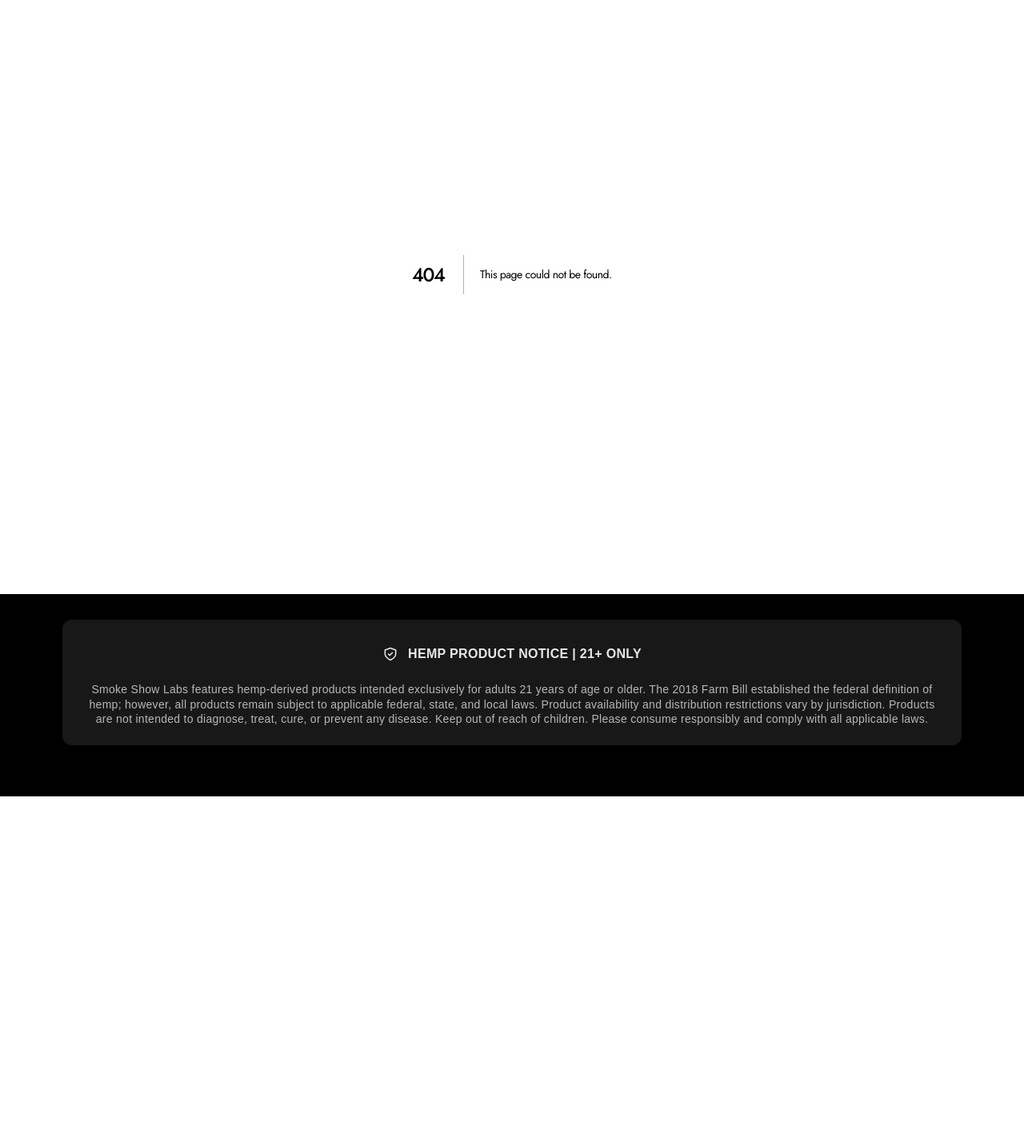
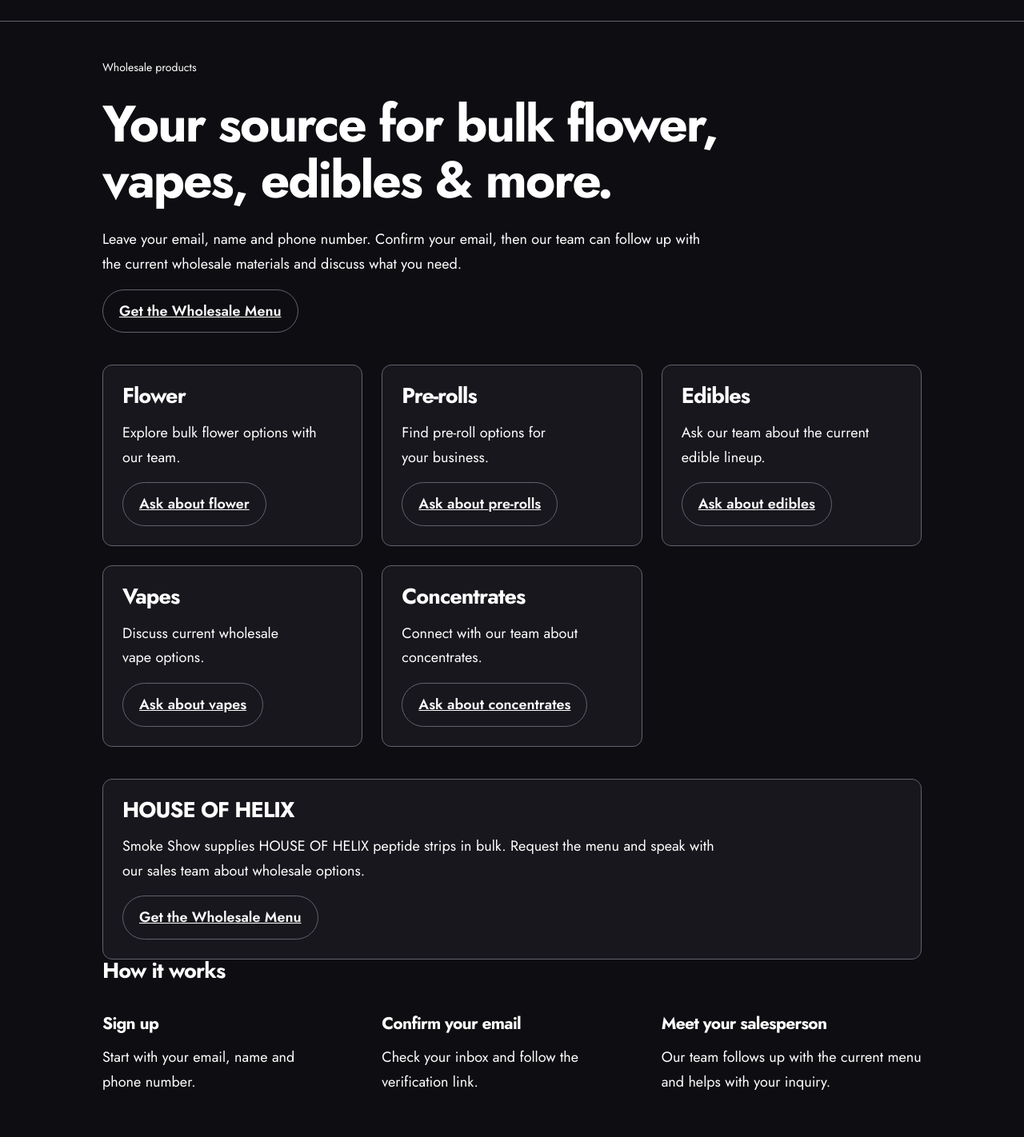
Before and after one commit to ErikWilliams-dev40/smokeshow_rework, a Next.js app: page /wholesale-products in a window 1280 px wide. Before the commit this address had no page. Shown: the part 89-1511 px from the top of the page at 80% size. Before the commit the page ends 1085 px from the top, so only its background shows below. Built offline with nearby package versions, Linux system fonts and the light colour scheme.

Commit message:
feat: publish approved wholesale categories and inquiry links (#99)

```diff
--- /dev/null
+++ b/src/app/wholesale-products/page.tsx
@@ -0,0 +1,57 @@
+import Link from 'next/link'
+import { categories, signupCopy, steps } from '@/content/wholesale'
+import { splash } from '@/content/splash'
+import { InterestLink } from '@/components/wholesale/InterestLink'
+import { PublicShell } from '@/components/public/PublicShell'
+import { Breadcrumbs } from '@/components/public/Breadcrumbs'
+import { publicBreadcrumbs } from '@/domain/breadcrumbs'
+import { pageMetadata } from '@/server/seo/metadata'
+import styles from '@/components/public/Public.module.css'
+export function generateMetadata() {
+  return pageMetadata('/wholesale-products', 'Wholesale products', splash.subheadline)
+}
+export default function WholesaleProductsPage() {
+  const crumbs = publicBreadcrumbs('/wholesale-products', 'Wholesale products')
+  return (
+    <PublicShell>
+      <main className={styles.page}>
+        <Breadcrumbs items={crumbs} />
+        <h1>{splash.subheadline}</h1>
+        <p>{signupCopy.introduction}</p>
+        <Link className={styles.cta} href="/wholesale">
+          Get the Wholesale Menu
+        </Link>
+        <div className={styles.grid}>
+          {categories.map((category) => (
+            <section className={styles.card} key={category.title}>
+              <h2>{category.title}</h2>
+              <p>{category.detail}</p>
+              <InterestLink interest={category.interest} className={styles.cta}>
+                Ask about {category.title.toLowerCase()}
+              </InterestLink>
+            </section>
+          ))}
+        </div>
+        <section className={styles.card}>
+          <h2>HOUSE OF HELIX</h2>
+          <p>{signupCopy.helix}</p>
+          <InterestLink interest="HOUSE OF HELIX Peptide Strips" className={styles.cta}>
+            Get the Wholesale Menu
+          </InterestLink>
+        </section>
+        <h2>How it works</h2>
+        <div className={styles.grid}>
+          {steps.map((step) => (
+            <section key={step.title}>
+              <h3>{step.title}</h3>
+              <p>{step.detail}</p>
+            </section>
+          ))}
+        </div>
+        <Link className={styles.cta} href="/wholesale">
+          Get the Wholesale Menu
+        </Link>
+      </main>
+    </PublicShell>
+  )
+}
--- a/src/content/seo/routes.ts
+++ b/src/content/seo/routes.ts
@@ -1,5 +1,6 @@
 /** Public routes used by navigation, metadata and sitemap generation. */
 export const publicRoutes = [
+  { path: '/wholesale-products', label: 'Wholesale products', indexable: true },
   { path: '/blog', label: 'Smoke Signals', indexable: true },
   { path: '/terms', label: 'Terms', indexable: true },
   { path: '/privacy', label: 'Privacy', indexable: true },
```
